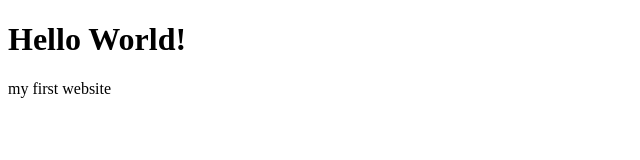
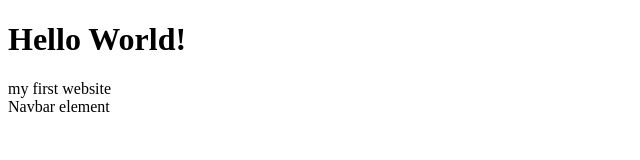
Before and after one commit to ARADZISZEWSKA/GitDemo, a plain HTML site: page index.html in a window 1280 px wide. Shown: the full height of the page, 0-640 px from the left. Drawn offline with Linux system fonts and the light colour scheme.

Commit message:
Navbar element

```diff
--- a/index.html
+++ b/index.html
@@ -8,5 +8,6 @@
   <body>
     <h1>Hello World!</h1>
     <span>my first website</span>
+    <div class=’nav-bar’>Navbar element</div>
   </body>
 </html>
```
